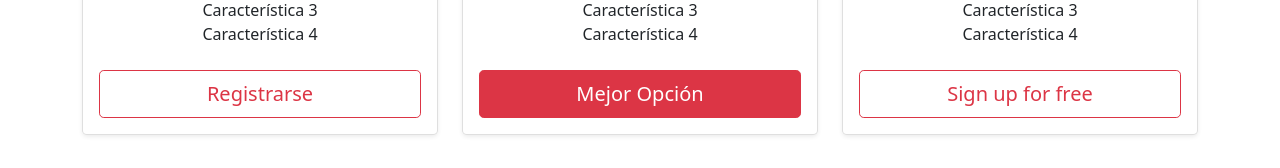
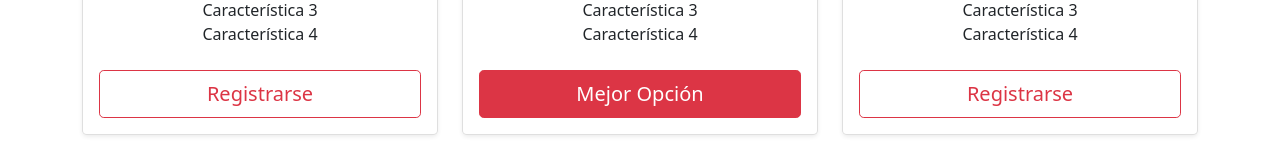
Before and after one commit to MauOrtizDev/academia-virtual-bootstrap, a plain HTML site: page paginas/modalidades.html in a window 1280 px wide. Shown: the part 495-663 px from the top of the page. Drawn offline with nearby package versions, Linux system fonts and the light colour scheme; files that its build step writes are made by us from their sources.

Commit message:
Corrigiendo detalles en Modalidades

```diff
--- a/paginas/modalidades.html
+++ b/paginas/modalidades.html
@@ -109,7 +109,7 @@
                             <li>Característica 3</li>
                             <li>Característica 4</li>
                         </ul>
-                        <button type="button" class="w-100 btn btn-lg btn-outline-danger">Sign up for free</button>
+                        <button type="button" class="w-100 btn btn-lg btn-outline-danger">Registrarse</button>
                     </div>
                 </div>
             </div>
```
